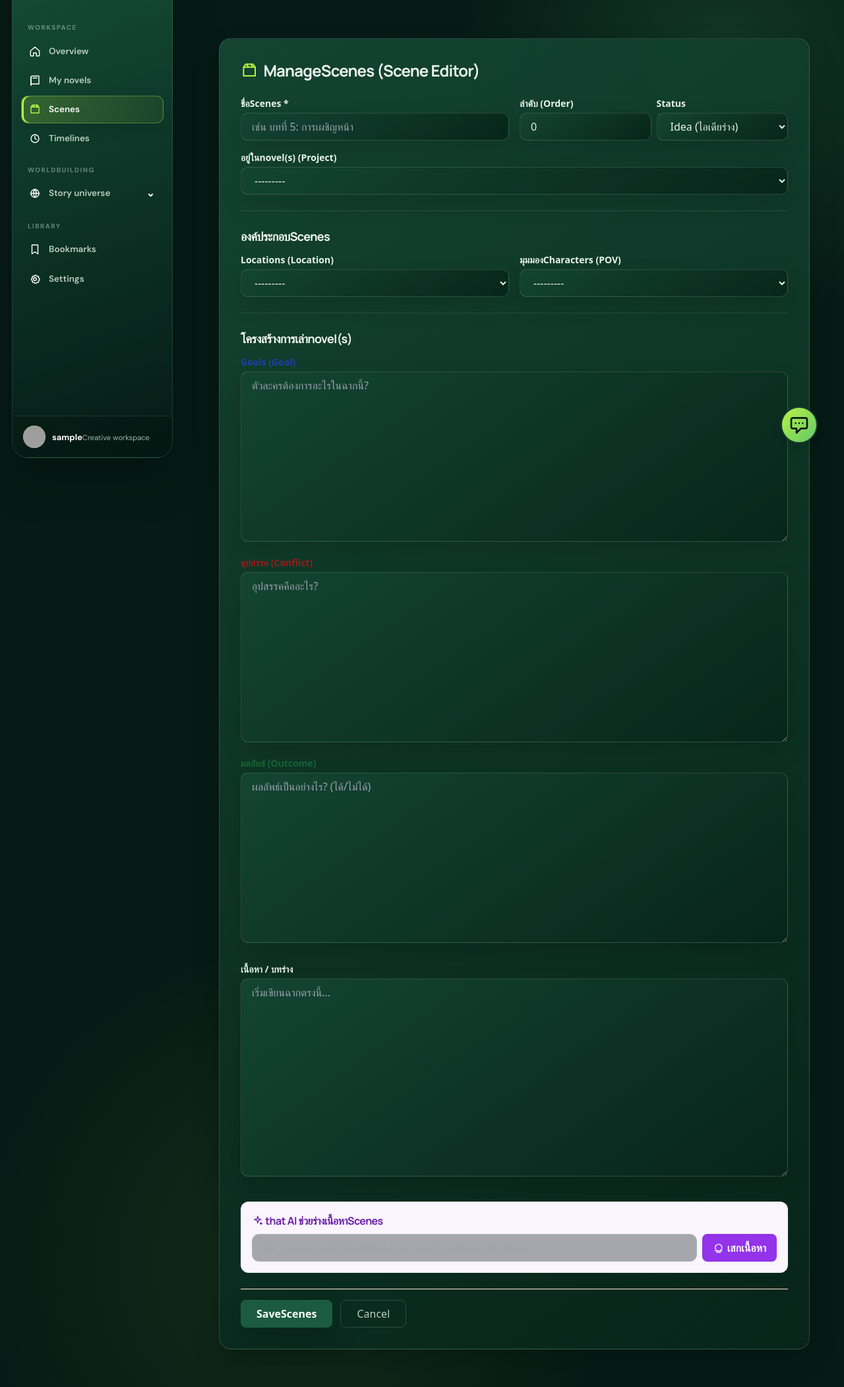
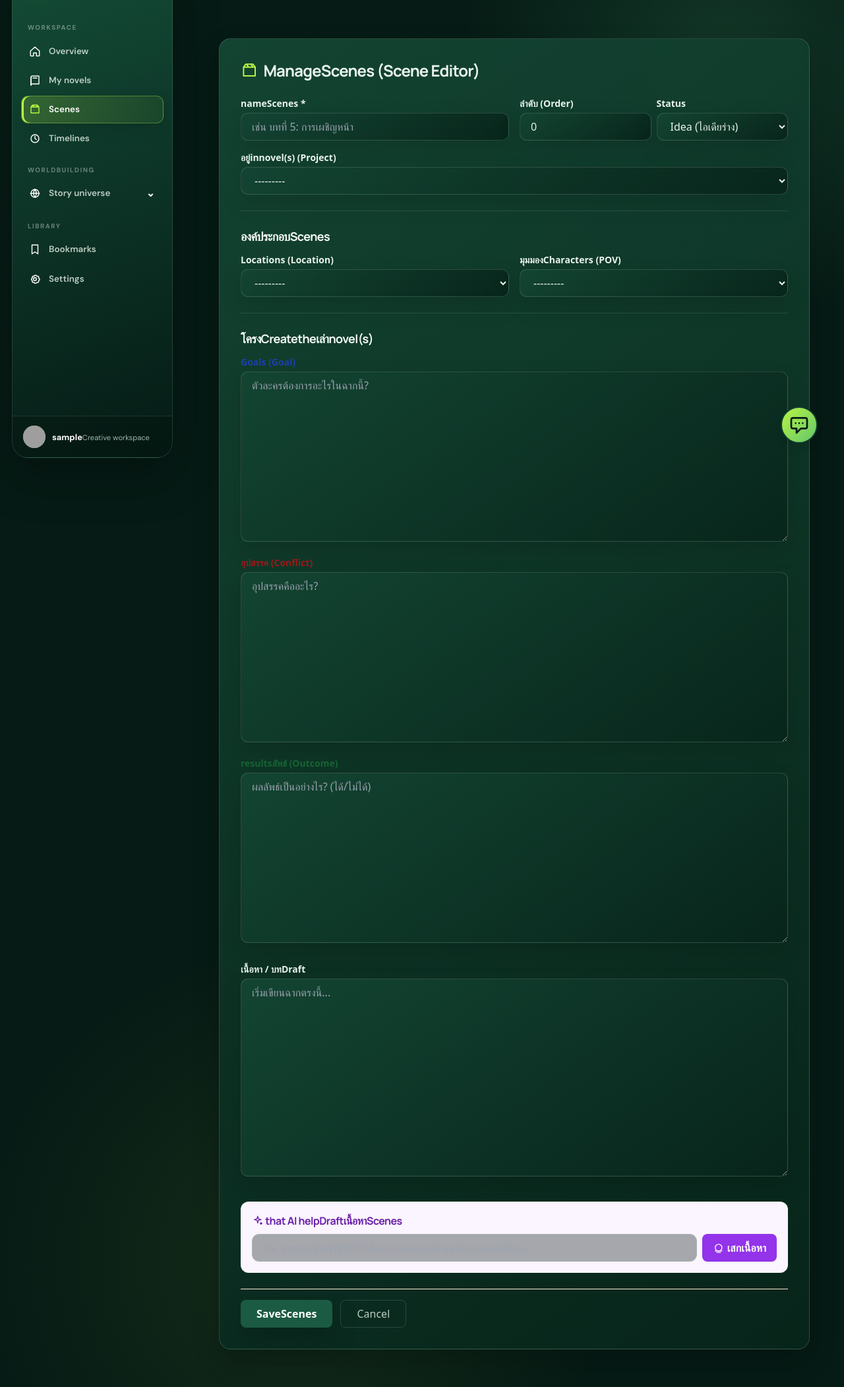
Before and after one commit to maythiya/plotcraft, a Django app: page /scenes/create/ in a window 1280 px wide. Shown: the part 88-2190 px from the top of the page at 66% size. Run offline with Django 5.2, Linux system fonts and the light colour scheme; the visitor is signed in with stand-in values (Sample User, id 1); data that the repository does not hold is empty; some libraries are stand-ins or nearby versions; grey boxes are pictures that could not be loaded.

Commit message:
fix(i18n): complete English interface translation

```diff
--- a/plotcraft/templates/scenes/scene_form.html
+++ b/plotcraft/templates/scenes/scene_form.html
@@ -16,7 +16,7 @@
 
             <div class="grid grid-cols-1 md:grid-cols-2 gap-4 mb-6">
                 <div>
-                    <label class="block font-bold text-sm mb-1">ชื่อScenes *</label>
+                    <label class="block font-bold text-sm mb-1">nameScenes *</label>
                     {{ form.title }}
                 </div>
                 <div class="grid grid-cols-2 gap-2">
@@ -30,7 +30,7 @@
                     </div>
                 </div>
                 <div class="md:col-span-2">
-                    <label class="block font-bold text-sm mb-1">อยู่ในnovel(s) (Project)</label>
+                    <label class="block font-bold text-sm mb-1">อยู่innovel(s) (Project)</label>
                     {{ form.project }}
                 </div>
             </div>
@@ -51,7 +51,7 @@
 
             <hr class="border-[#FAEBD7] my-6">
 
-            <h3 class="font-bold text-lg text-[#2F4F4F] mb-3">โครงสร้างการเล่าnovel(s)</h3>
+            <h3 class="font-bold text-lg text-[#2F4F4F] mb-3">โครงCreatetheเล่าnovel(s)</h3>
             <div class="space-y-4 mb-6">
                 <div>
                     <label class="block font-bold text-sm mb-1 text-blue-800">Goals (Goal)</label>
@@ -62,21 +62,21 @@
                     {{ form.conflict }}
                 </div>
                 <div>
-                    <label class="block font-bold text-sm mb-1 text-green-800">ผลลัพธ์ (Outcome)</label>
+                    <label class="block font-bold text-sm mb-1 text-green-800">resultsลัพธ์ (Outcome)</label>
                     {{ form.outcome }}
                 </div>
             </div>
 
             <div class="mb-8">
-                <label class="block font-bold text-sm mb-1">เนื้อหา / บทร่าง</label>
+                <label class="block font-bold text-sm mb-1">เนื้อหา / บทDraft</label>
                 {{ form.content }}
             </div>
 
             <div class="mb-6 p-4 bg-purple-50 rounded-xl border border-purple-200">
-                <h3 class="font-bold text-purple-800 mb-2"><svg aria-hidden="true" class="pc-icon" viewBox="0 0 24 24"><path d="m12 3 1.5 5.5L19 10l-5.5 1.5L12 17l-1.5-5.5L5 10l5.5-1.5zM19 16l.5 1.5L21 18l-1.5.5L19 20l-.5-1.5L17 18l1.5-.5z"/></svg> that AI ช่วยร่างเนื้อหาScenes</h3>
+                <h3 class="font-bold text-purple-800 mb-2"><svg aria-hidden="true" class="pc-icon" viewBox="0 0 24 24"><path d="m12 3 1.5 5.5L19 10l-5.5 1.5L12 17l-1.5-5.5L5 10l5.5-1.5zM19 16l.5 1.5L21 18l-1.5.5L19 20l-.5-1.5L17 18l1.5-.5z"/></svg> that AI helpDraftเนื้อหาScenes</h3>
                 <div class="flex gap-2">
                     <input type="text" id="ai-scene-concept" class="flex-1 border border-gray-300 rounded-lg px-3 py-2 focus:outline-none focus:border-purple-500"
-                           placeholder="เช่น: พระเอกเดินเข้าไปในถ้ำมังกรด้วยความกลัว แต่ต้องแกล้งทำเป็นเก่ง">
+                           placeholder="เช่น: พระเอกเดินเข้าgoinถ้ำมังกรด้วยความกลัว แต่ต้องแกล้งทำasเก่ง">
                     <button type="button" onclick="generateSceneContent()"
                             class="bg-purple-600 text-white px-4 py-2 rounded-lg hover:bg-purple-700 font-bold whitespace-nowrap shadow-sm transition">
                         <svg aria-hidden="true" class="pc-icon" viewBox="0 0 24 24"><circle cx="12" cy="12" r="7"/><path d="M5 19h14M8 22h8"/></svg> เสกเนื้อหา
@@ -87,7 +87,7 @@
                         <circle class="opacity-25" cx="12" cy="12" r="10" stroke="currentColor" stroke-width="4"></circle>
                         <path class="opacity-75" fill="currentColor" d="M4 12a8 8 0 018-8V0C5.373 0 0 5.373 0 12h4zm2 5.291A7.962 7.962 0 014 12H0c0 3.042 1.135 5.824 3 7.938l3-2.647z"></path>
                     </svg>
-                    กำลังร่ายเวทมนตร์ร่างScenes...
+                    Loadingร่ายเวทมนตร์DraftScenes...
                 </p>
                 <p id="ai-error" class="text-sm text-red-500 mt-2 hidden"></p>
             </div>
@@ -101,8 +101,8 @@
                 </a>
 
                 {% if scene %}
-                <button type="submit" name="scene_delete" class="ml-auto text-red-600 hover:text-red-800 text-sm font-bold bg-red-50 px-4 py-2 rounded-lg hover:bg-red-100 transition" onclick="return confirm('ConfirmการลบScenesนี้?');">
-                    ลบScenes
+                <button type="submit" name="scene_delete" class="ml-auto text-red-600 hover:text-red-800 text-sm font-bold bg-red-50 px-4 py-2 rounded-lg hover:bg-red-100 transition" onclick="return confirm('ConfirmtheDeleteScenesนี้?');">
+                    DeleteScenes
                 </button>
                 {% endif %}
             </div>
@@ -111,7 +111,7 @@
 </div>
 
 <script>
-    // ฟังก์ชันสำหรับช่วยใส่ค่าลง Field (เลียนแบบ Character Form)
+    // ฟังก์ชันforhelpใส่ค่าลง Field (เลียนแบบ Character Form)
     function setVal(id, value) {
         const el = document.getElementById(id);
         if (el && value) {
@@ -125,16 +125,16 @@
         const loadingText = document.getElementById('ai-loading');
         const errorText = document.getElementById('ai-error');
 
-        // ใช้ if เช็คก่อนว่ามี scene ไหม ถ้ามีค่อยเอา id มา
+        // ใช้ if เช็คก่อนว่าhave scene ไหม ถ้าhaveค่อยเอา id come
         const currentSceneId = "{% if scene %}{{ scene.id }}{% endif %}";
 
         if (!concept) {
-            alert("กรุณาใส่ไอเดียหรือคำสั่งก่อนค่ะ!");
+            alert("กรุณาใส่ไอเดียorwordสั่งก่อนค่ะ!");
             return;
         }
 
         if (!currentSceneId) {
-             alert("⚠️ กรุณากด 'Save' (Save) ข้อมูลScenesพื้นฐานก่อนใช้งาน AI ค่ะ!");
+             alert("⚠️ กรุณากด 'Save' (Save) informationScenesพื้นฐานก่อนใช้งาน AI ค่ะ!");
              return;
         }
 
@@ -156,22 +156,22 @@
         .then(data => {
             loadingText.classList.add('hidden');
 
-            // ตรวจสอบว่ามีข้อมูลส่งกลับมาไหม
+            // Checkว่าhaveinformationSendBackcomeไหม
             if (data.draft) {
-                const d = data.draft; // d คือ object ข้อมูล (goal, conflict, etc.)
+                const d = data.draft; // d คือ object information (goal, conflict, etc.)
 
-                // 1. หยอดข้อมูลลงช่องโครงสร้าง (Goal, Conflict, Outcome)
-                // ใช้ id_ นำหน้า เพราะ Django form มักจะตั้ง id แบบนี้
+                // 1. หยอดinformationลงช่องโครงCreate (Goal, Conflict, Outcome)
+                // ใช้ id_ นำpage เพราะ Django form มักจะตั้ง id แบบนี้
                 setVal('id_goal', d.goal);
                 setVal('id_conflict', d.conflict);
                 setVal('id_outcome', d.outcome);
 
-                // 2. หยอดข้อมูลลงช่องเนื้อหา (Content)
+                // 2. หยอดinformationลงช่องเนื้อหา (Content)
                 const contentField = document.getElementById('id_content') || document.querySelector('textarea[name="content"]');
 
                 if (contentField && d.content) {
                     const currentContent = contentField.value;
-                    // ถ้ามีเนื้อหาเดิม thatต่อท้าย / ถ้าไม่มี thatใส่เลย
+                    // ถ้าhaveเนื้อหาเดิม thatcontinueท้าย / ถ้าnothave thatใส่เลย
                     if (currentContent) {
                         contentField.value = currentContent + "\n\n" + d.content;
                     } else {
@@ -181,7 +181,7 @@
 
                 // เสร็จสิ้น
                 conceptInput.value = '';
-                alert("<svg aria-hidden="true" class="pc-icon" viewBox="0 0 24 24"><path d="m12 3 1.5 5.5L19 10l-5.5 1.5L12 17l-1.5-5.5L5 10l5.5-1.5zM19 16l.5 1.5L21 18l-1.5.5L19 20l-.5-1.5L17 18l1.5-.5z"/></svg> AI ร่างScenesเรียบร้อยแล้วค่ะ!");
+                alert("<svg aria-hidden="true" class="pc-icon" viewBox="0 0 24 24"><path d="m12 3 1.5 5.5L19 10l-5.5 1.5L12 17l-1.5-5.5L5 10l5.5-1.5zM19 16l.5 1.5L21 18l-1.5.5L19 20l-.5-1.5L17 18l1.5-.5z"/></svg> AI DraftScenesเรียบร้อยyetค่ะ!");
 
             } else if (data.error) {
                 errorText.textContent = "Error: " + data.error;
@@ -195,14 +195,14 @@
         });
     }
 
-    // ผูกปุ่มกด และตั้ง onchange that Project/Location เป็นการรีโหลดเพจเพื่อthat Form กรองฝั่งเซิร์ฟเวอร์
+    // ผูกปุ่มกด andตั้ง onchange that Project/Location astheรีโหลดเพจtothat Form กรองฝั่งเซิร์ฟเวอร์
     document.addEventListener('DOMContentLoaded', function() {
-        const btn = document.getElementById('aiGenerateBtn'); // ถ้าปุ่มมี id นี้
+        const btn = document.getElementById('aiGenerateBtn'); // ถ้าปุ่มhave id นี้
         if (btn) {
             btn.addEventListener('click', generateSceneContent);
         }
 
-        // project select: รีโหลดเป็น ?project=<id>
+        // project select: รีโหลดas ?project=<id>
         const projEl = document.getElementById('project-select') || document.querySelector('select[name="project"]');
         if (projEl) {
             projEl.addEventListener('change', function(e) {
```
